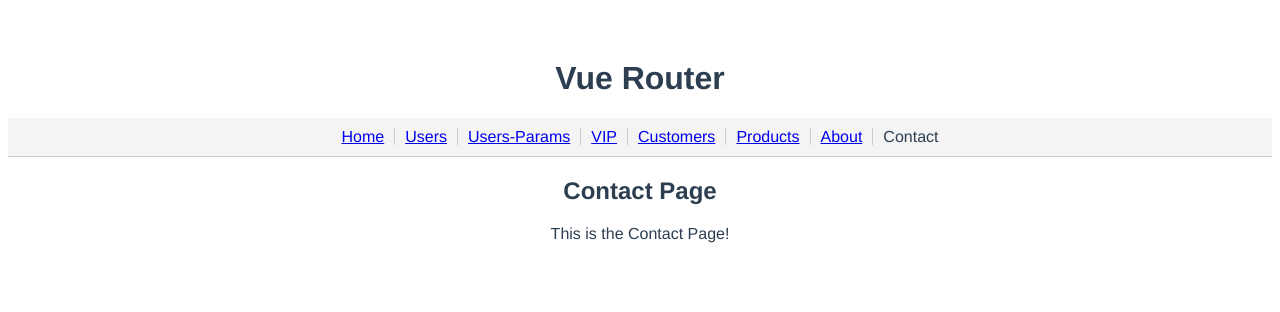
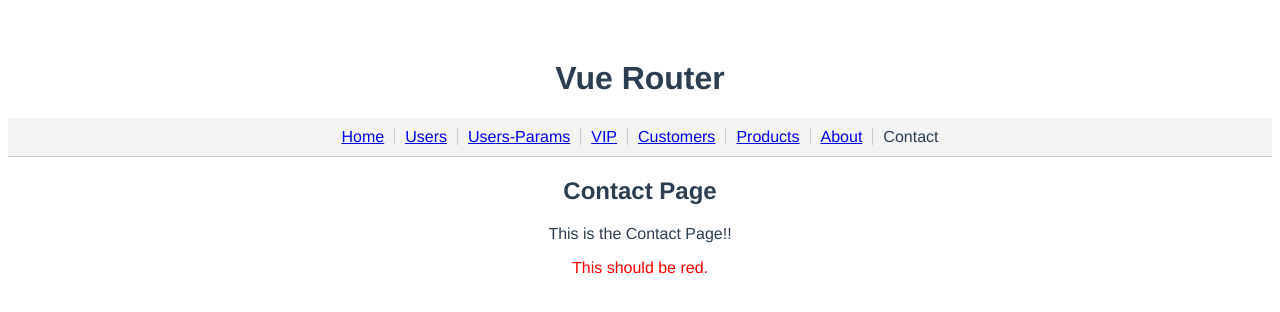
Before and after one commit to LargaRisen/Contact-vue3, a Vue app: page /contact in a window 1280 px wide. Shown: the top 312 px of the page. Built offline with nearby package versions, Linux system fonts and the light colour scheme.

Commit message:
feat: test v-html

```diff
--- a/src/views/Contact.vue
+++ b/src/views/Contact.vue
@@ -1,8 +1,17 @@
 <template>
   <div>
     <h2>Contact Page</h2>
-    <p>This is the Contact Page!</p>
+    <p>This is the Contact Page!!</p>
+    <p v-html="rawHtml"></p>
   </div>
 </template>
 
-<script></script>
+<script>
+export default {
+  data() {
+    return {
+      rawHtml: '<span style="color: red">This should be red.</span>',
+    };
+  },
+};
+</script>
--- a/vite.config.js
+++ b/vite.config.js
@@ -12,4 +12,7 @@
       "@": fileURLToPath(new URL("./src", import.meta.url)),
     },
   },
+  server: {
+    port: 5175,
+  },
 });
```
